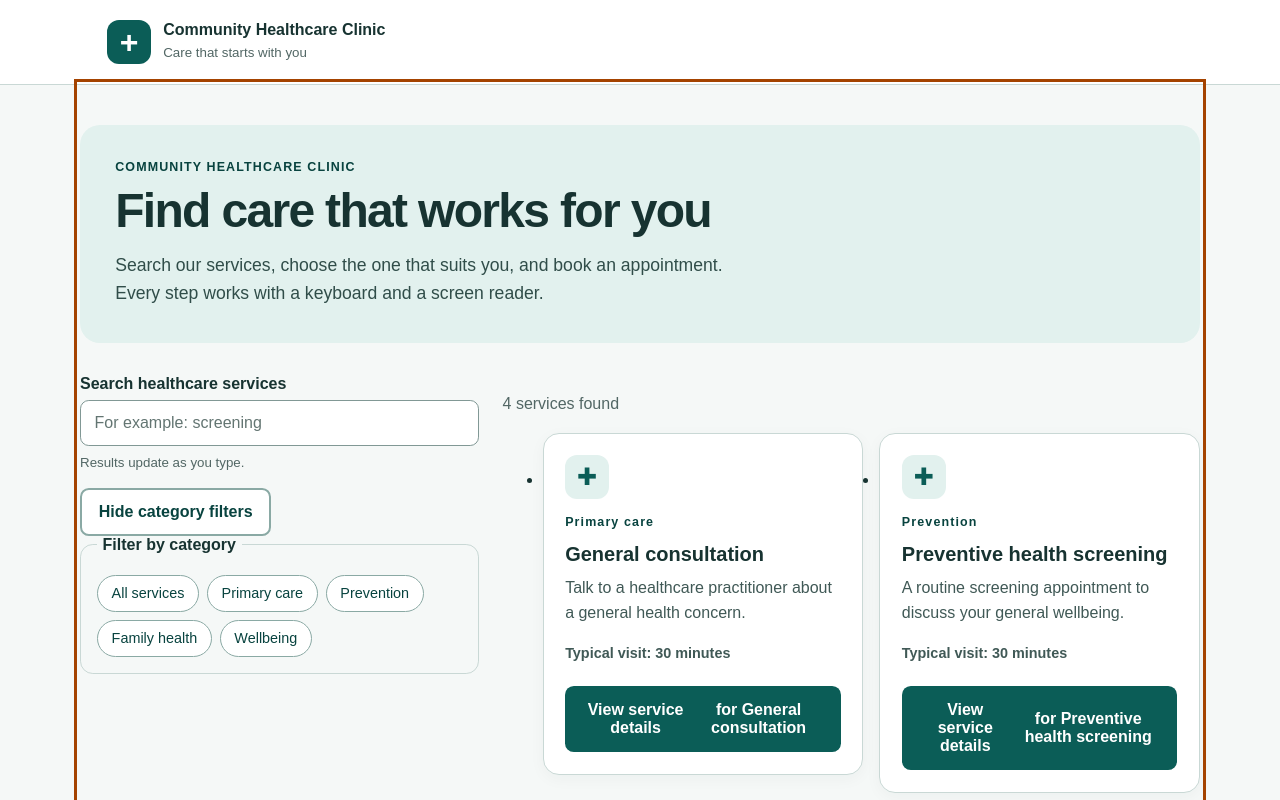
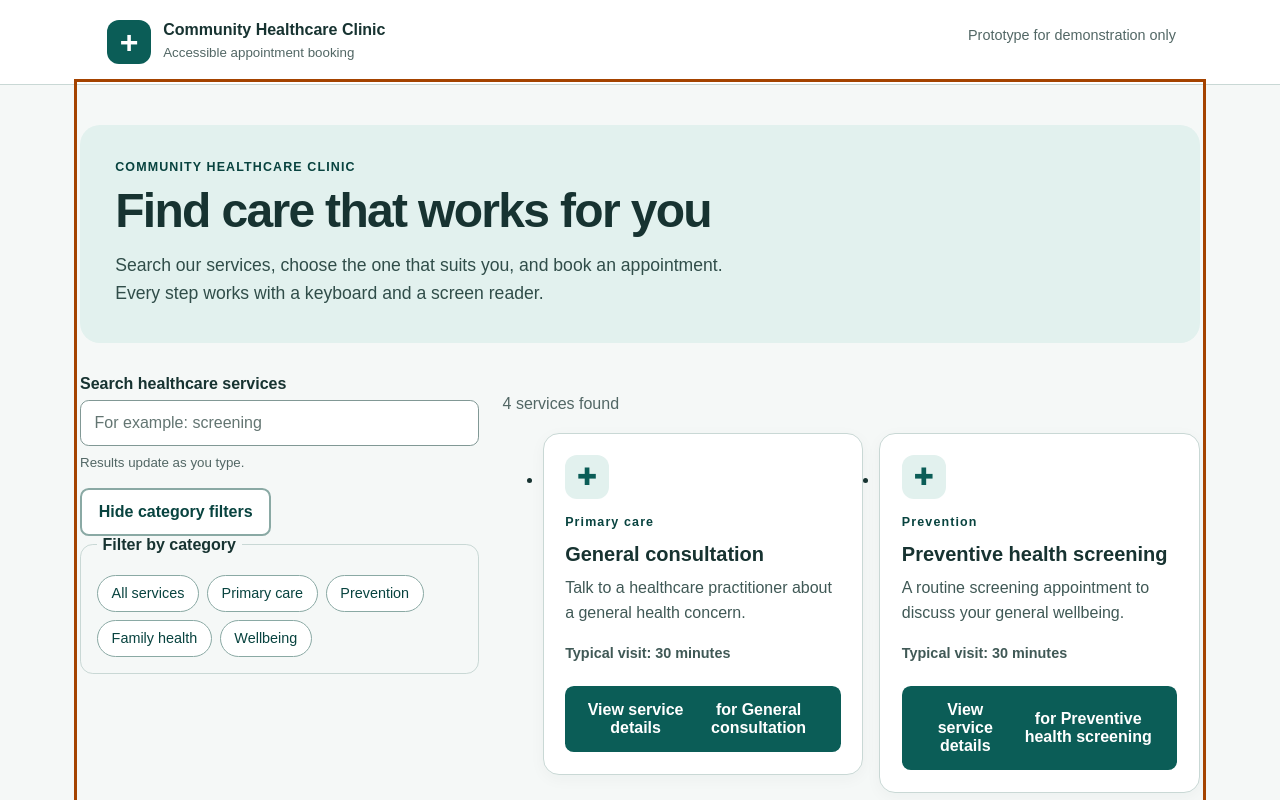
Before and after one commit to israelmogashoa1705/md-2026-0143, a React app: page / in a window 1280 px wide. Shown: the top 800 px of the page. Built offline with nearby package versions, Linux system fonts and the light colour scheme; the HTML template or start-up script is replaced by a standard one.

Commit message:
Updated Header

```diff
--- a/src/components/Header.jsx
+++ b/src/components/Header.jsx
@@ -1,16 +1,21 @@
-export default function Header({onHome}) {
+export default function Header({ onHome }) {
   return (
     <>
-      <a className="skip-link" href="#main">Skip to main content</a>
+      <a className="skip-link" href="#main">
+        Skip to main content
+      </a>
       <header className="site-header">
         <div className="header-inner">
-          <button className="brand" type="button" onClick={onHome} aria-label="Community Healthcare Clinic home">
-            <span className="brand-mark" aria-hidden="true">+</span>
+          <button className="brand" type="button" onClick={onHome}>
+            <span className="brand-mark" aria-hidden="true">
+              +
+            </span>
             <span>
               <strong>Community Healthcare Clinic</strong>
-              <small>Care that starts with you</small>
+              <small>Accessible appointment booking</small>
             </span>
           </button>
+          <p className="header-note">Prototype for demonstration only</p>
         </div>
       </header>
     </>
```
